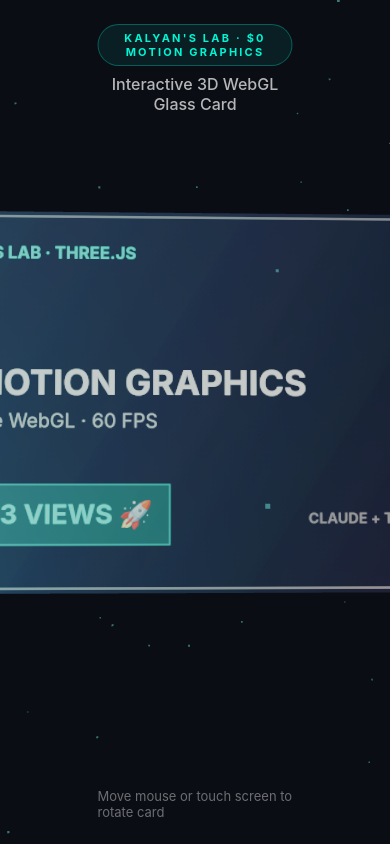
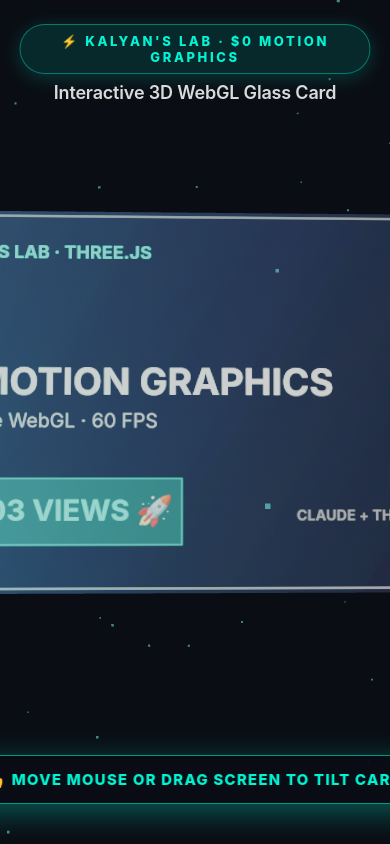
Before and after one commit to jalagamkalyan/3d-motion-graphics-workflow, a plain HTML site: page index.html in a window 390 px wide. Drawn offline with nearby package versions, Linux system fonts and the light colour scheme; animation ran at ten frames a second.

Commit message:
fix: elevate interaction pill hint and optimize contrast for mobile/desktop

```diff
--- a/index.html
+++ b/index.html
@@ -6,16 +6,14 @@
   <title>Kalyan's Lab · 3D WebGL Glass Card ($0 Workflow)</title>
   <style>
     * { margin: 0; padding: 0; box-sizing: border-box; }
-    body {
+    html, body {
       background: #0A0D14;
       overflow: hidden;
       font-family: -apple-system, BlinkMacSystemFont, "SF Pro Display", "Inter", sans-serif;
       color: #fff;
-      display: flex;
-      justify-content: center;
-      align-items: center;
-      height: 100vh;
-      width: 100vw;
+      height: 100%;
+      width: 100%;
+      position: relative;
     }
     #canvas-container {
       position: absolute;
@@ -30,52 +28,74 @@
       top: 24px;
       left: 50%;
       transform: translateX(-50%);
-      z-index: 10;
+      z-index: 20;
       text-align: center;
       pointer-events: none;
+      width: 90%;
+      max-width: 600px;
     }
     .hud-tag {
-      font-size: 11px;
+      font-size: 13px;
       letter-spacing: 0.2em;
       text-transform: uppercase;
       color: #00F5D4;
-      font-weight: 700;
-      padding: 6px 14px;
-      background: rgba(0, 245, 212, 0.08);
-      border: 1px solid rgba(0, 245, 212, 0.3);
+      font-weight: 800;
+      padding: 8px 18px;
+      background: rgba(0, 245, 212, 0.12);
+      border: 1px solid rgba(0, 245, 212, 0.4);
       border-radius: 999px;
       display: inline-block;
       margin-bottom: 8px;
+      box-shadow: 0 4px 20px rgba(0, 245, 212, 0.2);
     }
     .hud-title {
-      font-size: 16px;
-      color: rgba(255, 255, 255, 0.7);
-      font-weight: 500;
+      font-size: 18px;
+      color: rgba(255, 255, 255, 0.85);
+      font-weight: 600;
+      letter-spacing: -0.01em;
     }
-    .footer-hint {
+    .interaction-pill {
       position: absolute;
-      bottom: 24px;
+      bottom: 40px;
       left: 50%;
       transform: translateX(-50%);
-      font-size: 13px;
-      color: rgba(255, 255, 255, 0.4);
-      z-index: 10;
+      font-size: 15px;
+      font-weight: 800;
+      letter-spacing: 0.08em;
+      color: #00F5D4;
+      background: rgba(10, 13, 20, 0.85);
+      border: 1.5px solid rgba(0, 245, 212, 0.6);
+      box-shadow: 0 8px 32px rgba(0, 245, 212, 0.35);
+      padding: 14px 32px;
+      border-radius: 999px;
+      z-index: 20;
       pointer-events: none;
+      display: inline-flex;
+      align-items: center;
+      gap: 10px;
+      text-transform: uppercase;
+      backdrop-filter: blur(16px);
+      white-space: nowrap;
+    }
+    @media (max-height: 700px) {
+      .hud { top: 16px; }
+      .hud-tag { font-size: 11px; padding: 6px 14px; }
+      .hud-title { font-size: 15px; }
+      .interaction-pill { bottom: 20px; font-size: 13px; padding: 10px 22px; }
     }
   </style>
   <script src="https://cdnjs.cloudflare.com/ajax/libs/three.js/r128/three.min.js"></script>
 </head>
 <body>
   <div class="hud">
-    <div class="hud-tag">Kalyan's Lab · $0 Motion Graphics</div>
+    <div class="hud-tag">⚡ Kalyan's Lab · $0 Motion Graphics</div>
     <div class="hud-title">Interactive 3D WebGL Glass Card</div>
   </div>
 
   <div id="canvas-container"></div>
-  <div class="footer-hint">Move mouse or touch screen to rotate card</div>
+  <div class="interaction-pill">👆 Move mouse or drag screen to tilt card</div>
 
   <script>
-    // --- 1. Scene, Camera, Renderer ---
     const container = document.getElementById('canvas-container');
     const scene = new THREE.Scene();
     scene.fog = new THREE.FogExp2(0x0A0D14, 0.05);
@@ -87,103 +107,92 @@
     renderer.setSize(window.innerWidth, window.innerHeight);
     renderer.setPixelRatio(Math.min(window.devicePixelRatio, 2));
     renderer.toneMapping = THREE.ACESFilmicToneMapping;
-    renderer.toneMappingExposure = 1.2;
+    renderer.toneMappingExposure = 1.3;
     container.appendChild(renderer.domElement);
 
-    // --- 2. Lighting ---
-    const ambientLight = new THREE.AmbientLight(0xffffff, 0.8);
+    const ambientLight = new THREE.AmbientLight(0xffffff, 0.85);
     scene.add(ambientLight);
 
-    const cyanLight = new THREE.PointLight(0x00F5D4, 3, 20);
+    const cyanLight = new THREE.PointLight(0x00F5D4, 3.5, 20);
     cyanLight.position.set(-3, 2, 3);
     scene.add(cyanLight);
 
-    const redLight = new THREE.PointLight(0xFF453A, 2.5, 20);
+    const redLight = new THREE.PointLight(0xFF453A, 2.8, 20);
     redLight.position.set(3, -2, 2);
     scene.add(redLight);
 
-    const topRimLight = new THREE.DirectionalLight(0xffffff, 1.5);
+    const topRimLight = new THREE.DirectionalLight(0xffffff, 1.8);
     topRimLight.position.set(0, 5, 2);
     scene.add(topRimLight);
 
-    // --- 3. Dynamic Card Texture ---
     function createCardTexture() {
       const canvas = document.createElement('canvas');
       canvas.width = 1024;
       canvas.height = 640;
       const ctx = canvas.getContext('2d');
 
-      // Glass gradient background
       const grad = ctx.createLinearGradient(0, 0, 1024, 640);
-      grad.addColorStop(0, 'rgba(25, 30, 45, 0.85)');
-      grad.addColorStop(1, 'rgba(10, 14, 22, 0.95)');
+      grad.addColorStop(0, 'rgba(25, 30, 48, 0.92)');
+      grad.addColorStop(1, 'rgba(10, 14, 22, 0.98)');
       ctx.fillStyle = grad;
       ctx.fillRect(0, 0, 1024, 640);
 
-      // Hairline border
-      ctx.strokeStyle = 'rgba(255, 255, 255, 0.25)';
+      ctx.strokeStyle = 'rgba(255, 255, 255, 0.3)';
       ctx.lineWidth = 4;
       ctx.strokeRect(8, 8, 1008, 624);
 
-      // Top brand tag
       ctx.fillStyle = '#00F5D4';
-      ctx.font = 'bold 28px -apple-system, sans-serif';
+      ctx.font = 'bold 30px -apple-system, sans-serif';
       ctx.fillText("KALYAN'S LAB · THREE.JS", 50, 80);
 
-      // Chip icon
       ctx.strokeStyle = '#00F5D4';
       ctx.lineWidth = 3;
-      ctx.strokeRect(50, 140, 80, 60);
-      ctx.fillStyle = 'rgba(0, 245, 212, 0.2)';
-      ctx.fillRect(50, 140, 80, 60);
+      ctx.strokeRect(50, 135, 80, 60);
+      ctx.fillStyle = 'rgba(0, 245, 212, 0.25)';
+      ctx.fillRect(50, 135, 80, 60);
 
-      // Big Title
       ctx.fillStyle = '#FFFFFF';
-      ctx.font = 'bold 58px -apple-system, sans-serif';
+      ctx.font = 'bold 62px -apple-system, sans-serif';
       ctx.fillText("$0 MOTION GRAPHICS", 50, 310);
 
-      ctx.fillStyle = 'rgba(255, 255, 255, 0.6)';
+      ctx.fillStyle = 'rgba(255, 255, 255, 0.65)';
       ctx.font = '32px -apple-system, sans-serif';
       ctx.fillText("Real-time WebGL · 60 FPS", 50, 365);
 
-      // Metric Badge Box
-      ctx.fillStyle = 'rgba(0, 245, 212, 0.12)';
-      ctx.strokeStyle = 'rgba(0, 245, 212, 0.5)';
+      ctx.fillStyle = 'rgba(0, 245, 212, 0.15)';
+      ctx.strokeStyle = 'rgba(0, 245, 212, 0.6)';
       ctx.lineWidth = 2;
-      ctx.fillRect(50, 460, 420, 100);
-      ctx.strokeRect(50, 460, 420, 100);
+      ctx.fillRect(50, 450, 440, 110);
+      ctx.strokeRect(50, 450, 440, 110);
 
       ctx.fillStyle = '#00F5D4';
-      ctx.font = 'bold 44px -apple-system, sans-serif';
-      ctx.fillText("+1,203 VIEWS 🚀", 70, 525);
+      ctx.font = 'bold 48px -apple-system, sans-serif';
+      ctx.fillText("+1,203 VIEWS 🚀", 70, 520);
 
-      // Right bottom watermark
-      ctx.fillStyle = 'rgba(255, 255, 255, 0.3)';
+      ctx.fillStyle = 'rgba(255, 255, 255, 0.35)';
       ctx.font = 'bold 24px -apple-system, monospace';
-      ctx.fillText("CLAUDE + THREE.JS", 700, 525);
+      ctx.fillText("CLAUDE + THREE.JS", 680, 520);
 
       const texture = new THREE.CanvasTexture(canvas);
       texture.anisotropy = 8;
       return texture;
     }
 
-    // --- 4. 3D Card Mesh ---
-    const cardGeometry = new THREE.BoxGeometry(4.2, 2.6, 0.1);
+    const cardGeometry = new THREE.BoxGeometry(4.2, 2.6, 0.12);
     const cardTexture = createCardTexture();
 
     const materials = [
-      new THREE.MeshStandardMaterial({ color: 0x111622, roughness: 0.3, metalness: 0.8 }), // right
-      new THREE.MeshStandardMaterial({ color: 0x111622, roughness: 0.3, metalness: 0.8 }), // left
-      new THREE.MeshStandardMaterial({ color: 0x00F5D4, roughness: 0.2, metalness: 0.5 }), // top rim glow
-      new THREE.MeshStandardMaterial({ color: 0x111622, roughness: 0.3, metalness: 0.8 }), // bottom
-      new THREE.MeshStandardMaterial({ map: cardTexture, roughness: 0.25, metalness: 0.4 }), // front
-      new THREE.MeshStandardMaterial({ color: 0x0A0D14, roughness: 0.4, metalness: 0.8 })  // back
+      new THREE.MeshStandardMaterial({ color: 0x111622, roughness: 0.3, metalness: 0.8 }),
+      new THREE.MeshStandardMaterial({ color: 0x111622, roughness: 0.3, metalness: 0.8 }),
+      new THREE.MeshStandardMaterial({ color: 0x00F5D4, roughness: 0.2, metalness: 0.5 }),
+      new THREE.MeshStandardMaterial({ color: 0x111622, roughness: 0.3, metalness: 0.8 }),
+      new THREE.MeshStandardMaterial({ map: cardTexture, roughness: 0.22, metalness: 0.4 }),
+      new THREE.MeshStandardMaterial({ color: 0x0A0D14, roughness: 0.4, metalness: 0.8 })
     ];
 
     const card = new THREE.Mesh(cardGeometry, materials);
     scene.add(card);
 
-    // --- 5. Floating Dust Particles ---
     const particleCount = 400;
     const particleGeometry = new THREE.BufferGeometry();
     const positions = new Float32Array(particleCount * 3);
@@ -197,15 +206,14 @@
 
     const particleMaterial = new THREE.PointsMaterial({
       color: 0x00F5D4,
-      size: 0.035,
+      size: 0.04,
       transparent: true,
-      opacity: 0.6
+      opacity: 0.7
     });
 
     const particles = new THREE.Points(particleGeometry, particleMaterial);
     scene.add(particles);
 
-    // --- 6. Mouse / Touch Tilt Interaction ---
     let mouseX = 0;
     let mouseY = 0;
     let targetX = 0;
@@ -229,26 +237,21 @@
       renderer.setSize(window.innerWidth, window.innerHeight);
     });
 
-    // --- 7. Animation Loop ---
     let clock = new THREE.Clock();
 
     function animate() {
       requestAnimationFrame(animate);
       const elapsedTime = clock.getElapsedTime();
 
-      // Smooth mouse easing
       targetX += (mouseX - targetX) * 0.05;
       targetY += (mouseY - targetY) * 0.05;
 
-      // Card idle float + mouse tilt
       card.position.y = Math.sin(elapsedTime * 1.5) * 0.15;
-      card.rotation.x = -targetY * 0.4 + Math.sin(elapsedTime * 0.8) * 0.08;
-      card.rotation.y = targetX * 0.6 + Math.cos(elapsedTime * 1.0) * 0.12;
+      card.rotation.x = -targetY * 0.45 + Math.sin(elapsedTime * 0.8) * 0.08;
+      card.rotation.y = targetX * 0.65 + Math.cos(elapsedTime * 1.0) * 0.12;
 
-      // Subtle particle drift
       particles.rotation.y = elapsedTime * 0.02;
 
-      // Light oscillation
       cyanLight.position.x = Math.sin(elapsedTime) * 4;
       cyanLight.position.y = Math.cos(elapsedTime * 0.8) * 3;
 
```
